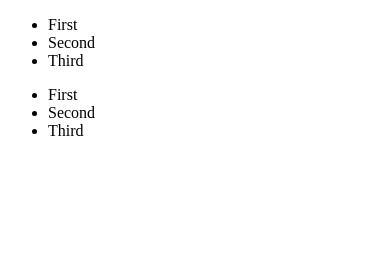
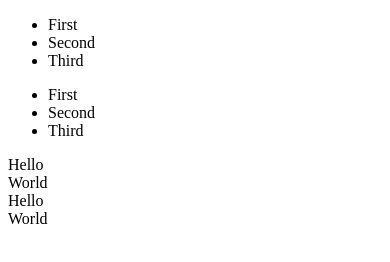
Before and after one commit to TanzilRayhan/Web-Practice, a plain HTML site: page Random/tailwind-tips.html in a window 390 px wide. Drawn offline with Linux system fonts and the light colour scheme.

Commit message:
remove flex on mobile

```diff
--- a/Random/tailwind-tips.html
+++ b/Random/tailwind-tips.html
@@ -21,5 +21,18 @@
             <li class="whitespace-nowrap">Third</li>
           </ul>
     </article>
+    <!-- Remove Flex Classes on Mobile -->
+    <article>
+        <!-- Incorrect -->
+        <div class="flex flex-col sm:flex-row sm:items-center sm:justify-between">
+            <div>Hello</div>
+            <div>World</div>
+        </div>
+        <!-- correct -->
+        <div class="sm:flex sm:items-center sm:justify-between">
+            <div>Hello</div>
+            <div>World</div>
+        </div>
+    </article>
 </body>
 </html>
```
